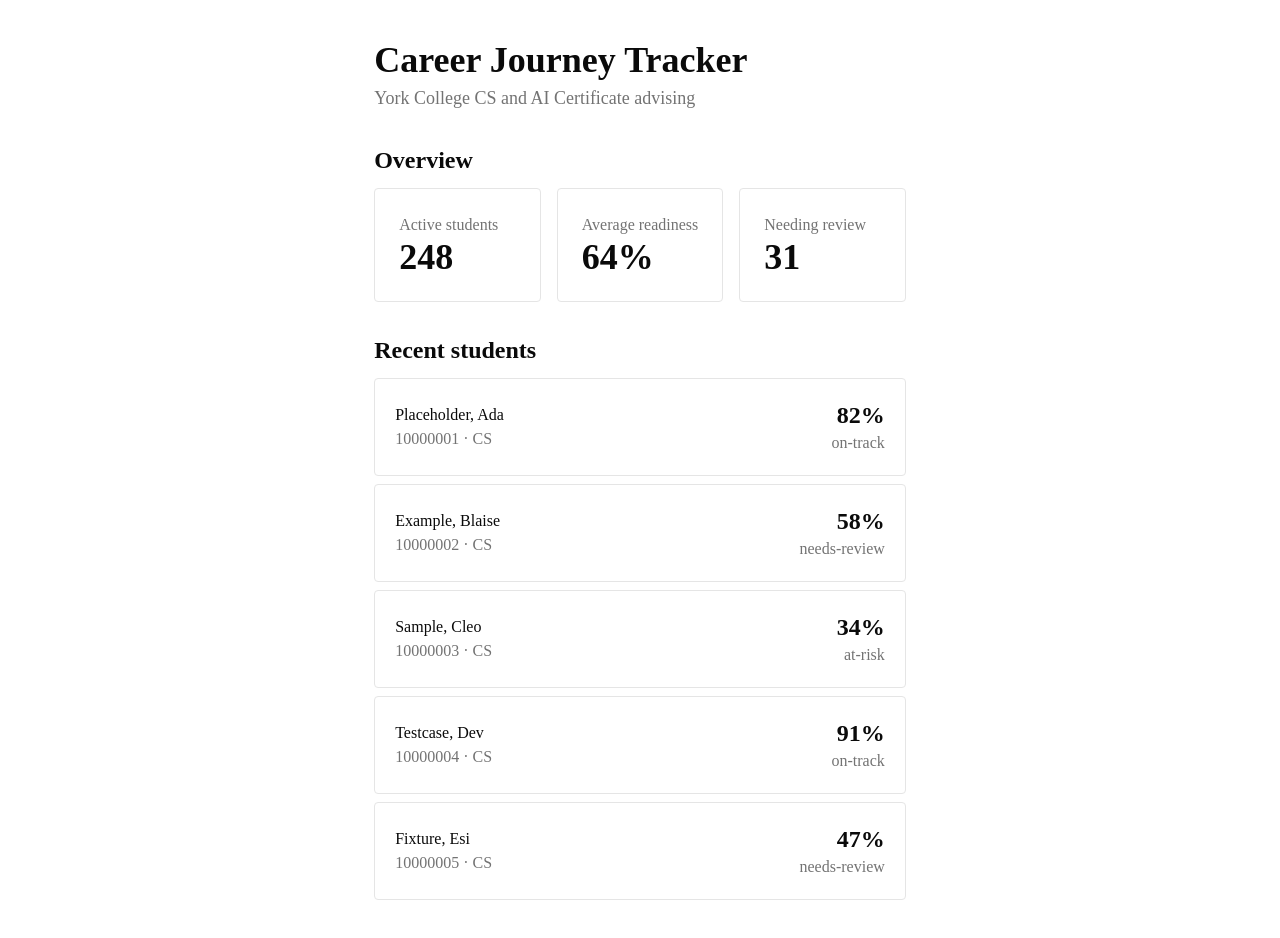
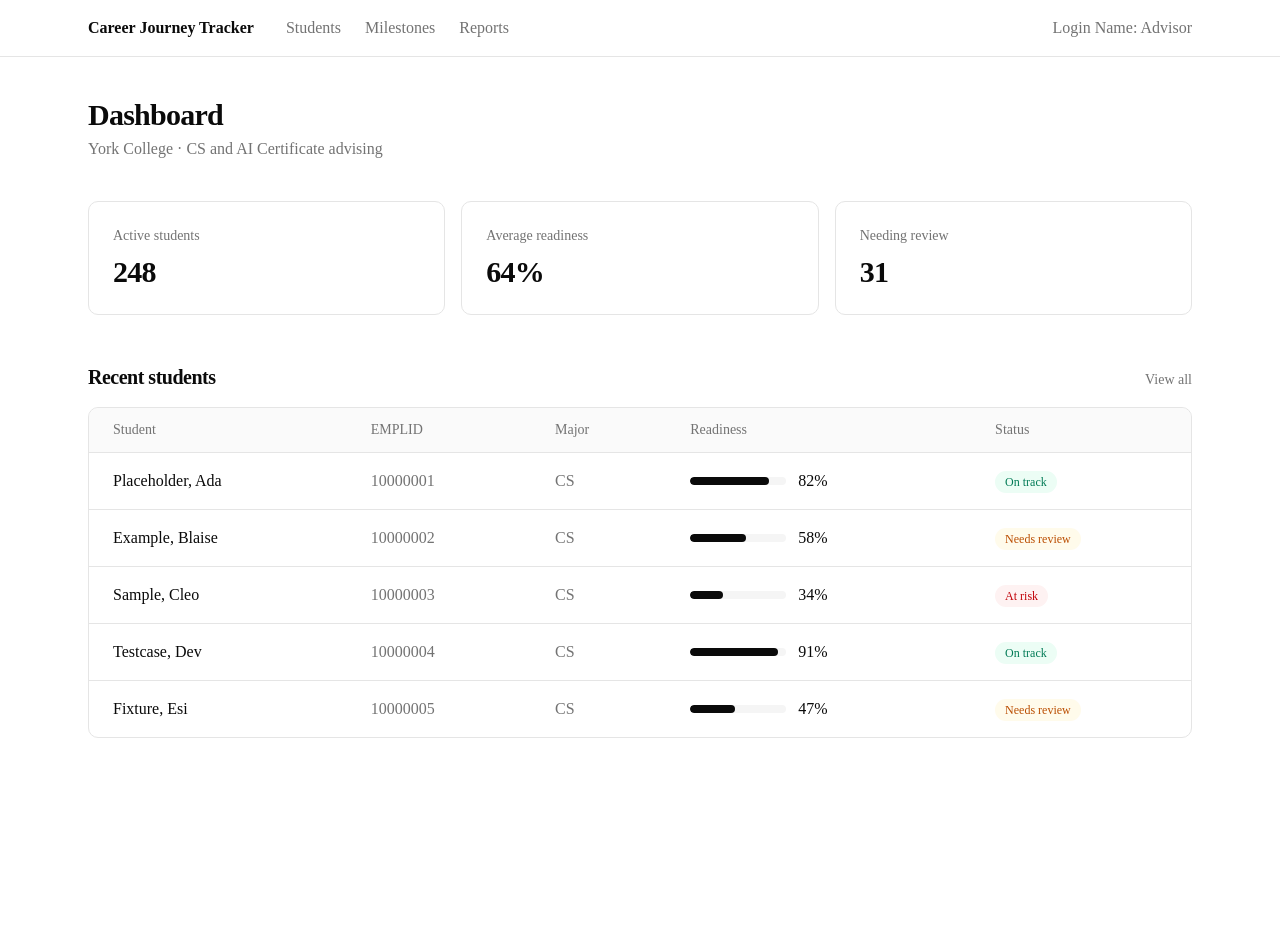
Before and after one commit to Lenfried/career-journey-tracker, a Next.js app: page / in a window 1280 px wide. After the commit the page ends 800 px from the top, so only its background shows below. Built offline with nearby package versions, Linux system fonts and the light colour scheme.

Commit message:
Add persistent nav bar and restyle dashboard

```diff
--- a/src/app/layout.tsx
+++ b/src/app/layout.tsx
@@ -1,29 +1,54 @@
-import type { Metadata } from "next";
-import { Geist, Geist_Mono } from "next/font/google";
-import "./globals.css";
+import type { Metadata } from 'next'
+import Link from 'next/link'
+import { Geist, Geist_Mono } from 'next/font/google'
+import './globals.css'
 
 const geistSans = Geist({
-  variable: "--font-geist-sans",
-  subsets: ["latin"],
-});
+  variable: '--font-geist-sans',
+  subsets: ['latin'],
+})
 
 const geistMono = Geist_Mono({
-  variable: "--font-geist-mono",
-  subsets: ["latin"],
-});
+  variable: '--font-geist-mono',
+  subsets: ['latin'],
+})
 
 export const metadata: Metadata = {
-  title: "Career Journey Tracker",
-  description: "Career readiness tracking for York College CS and AI Certificate students",
-};
+  title: 'Career Journey Tracker',
+  description:
+    'Career readiness tracking for York College CS and AI Certificate students',
+}
 
-export default function RootLayout({ children }: LayoutProps<"/">) {
+export default function RootLayout({ children }: LayoutProps<'/'>) {
   return (
     <html
       lang="en"
       className={`${geistSans.variable} ${geistMono.variable} h-full antialiased`}
     >
-      <body className="min-h-full flex flex-col">{children}</body>
+      <body className="flex min-h-full flex-col">
+        <header className="border-b">
+          <nav className="mx-auto flex max-w-6xl items-center justify-between gap-8 px-6 py-4">
+            <div className="flex items-center gap-8">
+              <Link href="/" className="font-semibold">
+                Career Journey Tracker
+              </Link>
+              <div className="text-muted-foreground flex gap-6">
+                <Link href="/students" className="hover:text-foreground">
+                  Students
+                </Link>
+                <Link href="/milestones" className="hover:text-foreground">
+                  Milestones
+                </Link>
+                <Link href="/reports" className="hover:text-foreground">
+                  Reports
+                </Link>
+              </div>
+            </div>
+            <span className="text-muted-foreground">Login Name: Advisor</span>
+          </nav>
+        </header>
+        {children}
+      </body>
     </html>
-  );
+  )
 }
--- a/src/app/page.tsx
+++ b/src/app/page.tsx
@@ -1,5 +1,20 @@
 import { getDashboardStats } from '@/features/analytics/queries'
 import { listRecentStudents } from '@/features/students/queries'
+import type { ReadinessLevel } from '@/features/students/types'
+
+const LEVEL_LABEL: Record<ReadinessLevel, string> = {
+  'on-track': 'On track',
+  'needs-review': 'Needs review',
+  'at-risk': 'At risk',
+}
+
+const LEVEL_BADGE: Record<ReadinessLevel, string> = {
+  'on-track':
+    'bg-emerald-50 text-emerald-700 dark:bg-emerald-950 dark:text-emerald-300',
+  'needs-review':
+    'bg-amber-50 text-amber-700 dark:bg-amber-950 dark:text-amber-300',
+  'at-risk': 'bg-red-50 text-red-700 dark:bg-red-950 dark:text-red-300',
+}
 
 export default async function Home() {
   const [stats, students] = await Promise.all([
@@ -8,49 +23,86 @@ export default async function Home() {
   ])
 
   return (
-    <main className="mx-auto p-10 text-base">
-      <header className="mb-8">
-        <h1 className="text-4xl font-semibold">Career Journey Tracker</h1>
-        <h2 className="text-muted-foreground mt-1 text-lg">
-          York College CS and AI Certificate advising
-        </h2>
+    <main className="mx-auto w-full max-w-6xl px-6 py-10">
+      <header className="mb-10">
+        <h1 className="text-3xl font-semibold tracking-tight">Dashboard</h1>
+        <p className="text-muted-foreground mt-1">
+          York College · CS and AI Certificate advising
+        </p>
       </header>
 
-      <section className="mb-8">
-        <h2 className="mb-3 text-2xl font-semibold">Overview</h2>
-        <div className="grid grid-cols-3 gap-4">
+      {/* ---------- stats ---------- */}
+      <section className="mb-12 grid gap-4 sm:grid-cols-3">
         {stats.map((stat) => (
-            <div key={stat.label} className="rounded border p-6">
-              <p className="text-muted-foreground">{stat.label}</p>
-              <p className="text-4xl font-semibold">{stat.value}</p>
+          <div key={stat.label} className="bg-card rounded-lg border p-6">
+            <p className="text-muted-foreground text-sm">{stat.label}</p>
+            <p className="mt-2 text-3xl font-semibold tracking-tight">
+              {stat.value}
+            </p>
           </div>
         ))}
-        </div>
       </section>
 
+      {/* ---------- recent students ---------- */}
       <section>
-        <h2 className="mb-3 text-2xl font-semibold">Recent students</h2>
-        <ul className="flex flex-col gap-2">
+        <div className="mb-4 flex items-baseline justify-between">
+          <h2 className="text-xl font-semibold tracking-tight">
+            Recent students
+          </h2>
+          <a
+            href="/students"
+            className="text-muted-foreground text-sm hover:underline"
+          >
+            View all
+          </a>
+        </div>
+
+        <div className="overflow-hidden rounded-lg border">
+          <table className="w-full text-left">
+            <thead className="bg-muted/50 text-muted-foreground text-sm">
+              <tr>
+                <th className="px-6 py-3 font-medium">Student</th>
+                <th className="px-6 py-3 font-medium">EMPLID</th>
+                <th className="px-6 py-3 font-medium">Major</th>
+                <th className="px-6 py-3 font-medium">Readiness</th>
+                <th className="px-6 py-3 font-medium">Status</th>
+              </tr>
+            </thead>
+            <tbody>
               {students.map((student) => (
-            <li
-              key={student.id}
-              className="flex items-center justify-between rounded border p-5"
+                <tr key={student.id} className="border-t">
+                  <td className="px-6 py-4 font-medium">
+                    {student.lastName}, {student.firstName}
+                  </td>
+                  <td className="text-muted-foreground px-6 py-4 tabular-nums">
+                    {student.emplid}
+                  </td>
+                  <td className="text-muted-foreground px-6 py-4">
+                    {student.major}
+                  </td>
+                  <td className="px-6 py-4">
+                    <div className="flex items-center gap-3">
+                      <div className="bg-muted h-2 w-24 overflow-hidden rounded-full">
+                        <div
+                          className="bg-foreground h-full rounded-full"
+                          style={{ width: `${student.readiness}%` }}
+                        />
+                      </div>
+                      <span className="tabular-nums">{student.readiness}%</span>
+                    </div>
+                  </td>
+                  <td className="px-6 py-4">
+                    <span
+                      className={`rounded-full px-2.5 py-1 text-xs font-medium ${LEVEL_BADGE[student.level]}`}
                     >
-              <div>
-                <p>
-                  {student.lastName}, {student.firstName}
-                </p>
-                <p className="text-muted-foreground">
-                  {student.emplid} · {student.major}
-                </p>
+                      {LEVEL_LABEL[student.level]}
+                    </span>
+                  </td>
+                </tr>
+              ))}
+            </tbody>
+          </table>
         </div>
-              <div className="text-right">
-                <p className="text-2xl font-semibold">{student.readiness}%</p>
-                <p className="text-muted-foreground">{student.level}</p>
-              </div>
-            </li>
-          ))}
-        </ul>
       </section>
     </main>
   )
```
Lines whose indentation alone changed are shown as unchanged.
